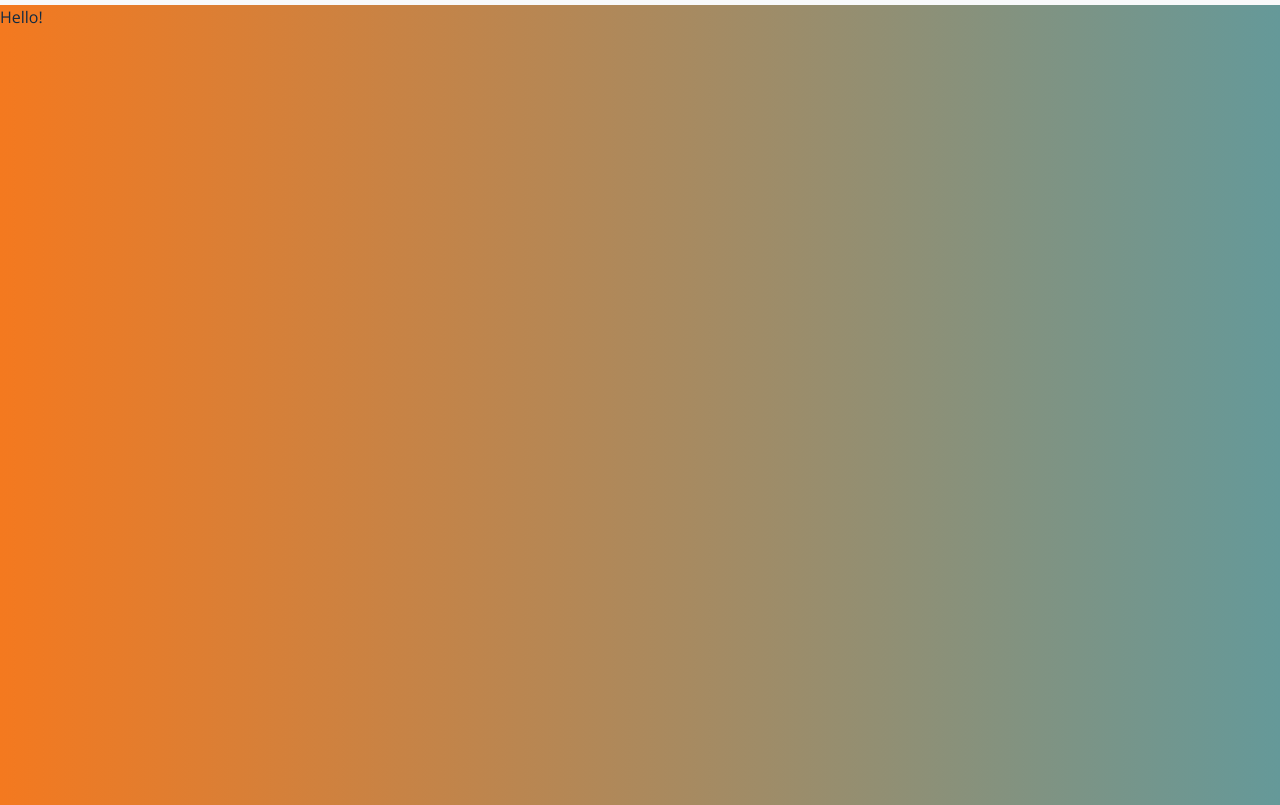
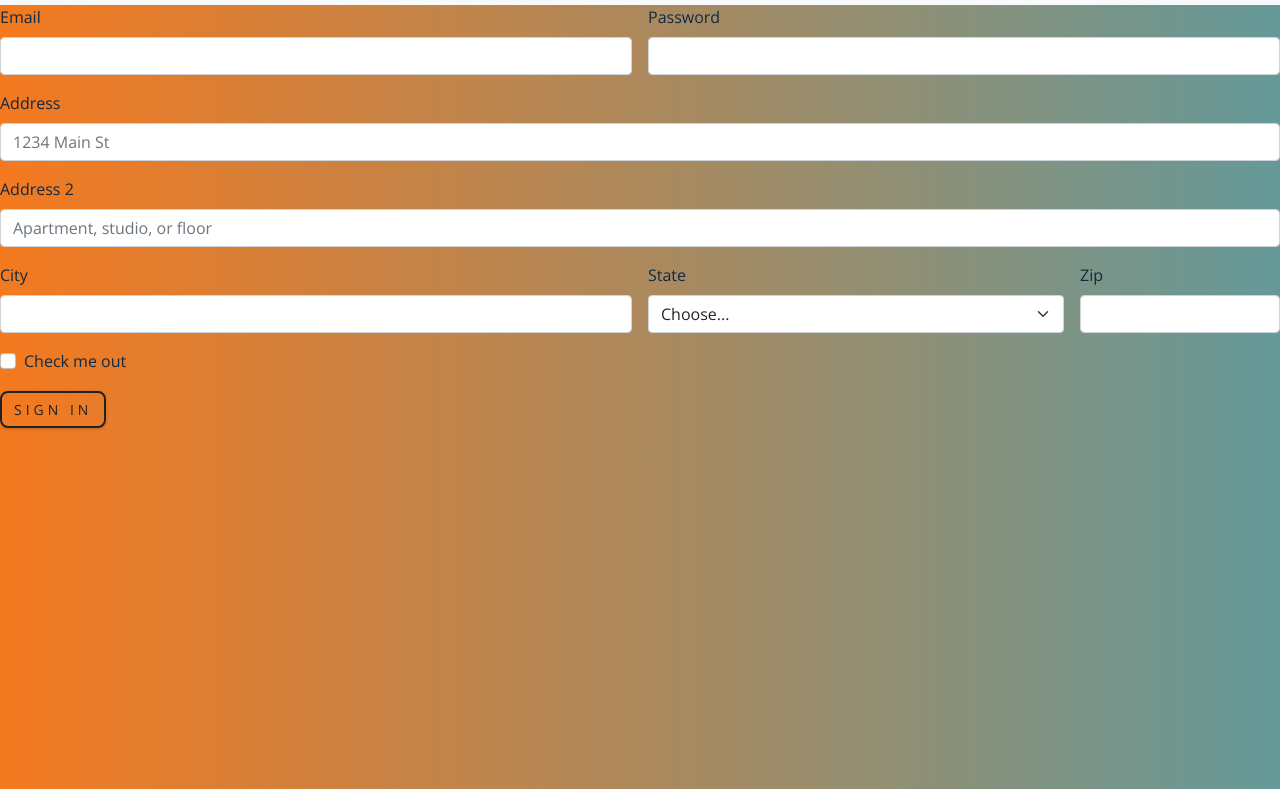
Before and after one commit to shalant/music-site-2, a website: page contact.html in a window 1280 px wide. Shown: the part 51-856 px from the top of the page. Drawn offline with nearby package versions, Linux system fonts and the light colour scheme.

Commit message:
added more playful, basic content

```diff
--- a/contact.html
+++ b/contact.html
@@ -49,6 +49,49 @@
 
   </nav>
   <div class="page-container">
-    Hello!
+    <form class="row g-3">
+      <div class="col-md-6">
+        <label for="inputEmail4" class="form-label">Email</label>
+        <input type="email" class="form-control" id="inputEmail4">
+      </div>
+      <div class="col-md-6">
+        <label for="inputPassword4" class="form-label">Password</label>
+        <input type="password" class="form-control" id="inputPassword4">
+      </div>
+      <div class="col-12">
+        <label for="inputAddress" class="form-label">Address</label>
+        <input type="text" class="form-control" id="inputAddress" placeholder="1234 Main St">
+      </div>
+      <div class="col-12">
+        <label for="inputAddress2" class="form-label">Address 2</label>
+        <input type="text" class="form-control" id="inputAddress2" placeholder="Apartment, studio, or floor">
+      </div>
+      <div class="col-md-6">
+        <label for="inputCity" class="form-label">City</label>
+        <input type="text" class="form-control" id="inputCity">
+      </div>
+      <div class="col-md-4">
+        <label for="inputState" class="form-label">State</label>
+        <select id="inputState" class="form-select">
+          <option selected>Choose...</option>
+          <option>...</option>
+        </select>
+      </div>
+      <div class="col-md-2">
+        <label for="inputZip" class="form-label">Zip</label>
+        <input type="text" class="form-control" id="inputZip">
+      </div>
+      <div class="col-12">
+        <div class="form-check">
+          <input class="form-check-input" type="checkbox" id="gridCheck">
+          <label class="form-check-label" for="gridCheck">
+            Check me out
+          </label>
+        </div>
+      </div>
+      <div class="col-12">
+        <button type="submit" class="btn btn-primary">Sign in</button>
+      </div>
+    </form>
 </body>
 </html>
```
Also changed, not shown: pageStyles.css (added, +16 -0 lines), teaching.html (+5 -0 lines), 1 other file.
